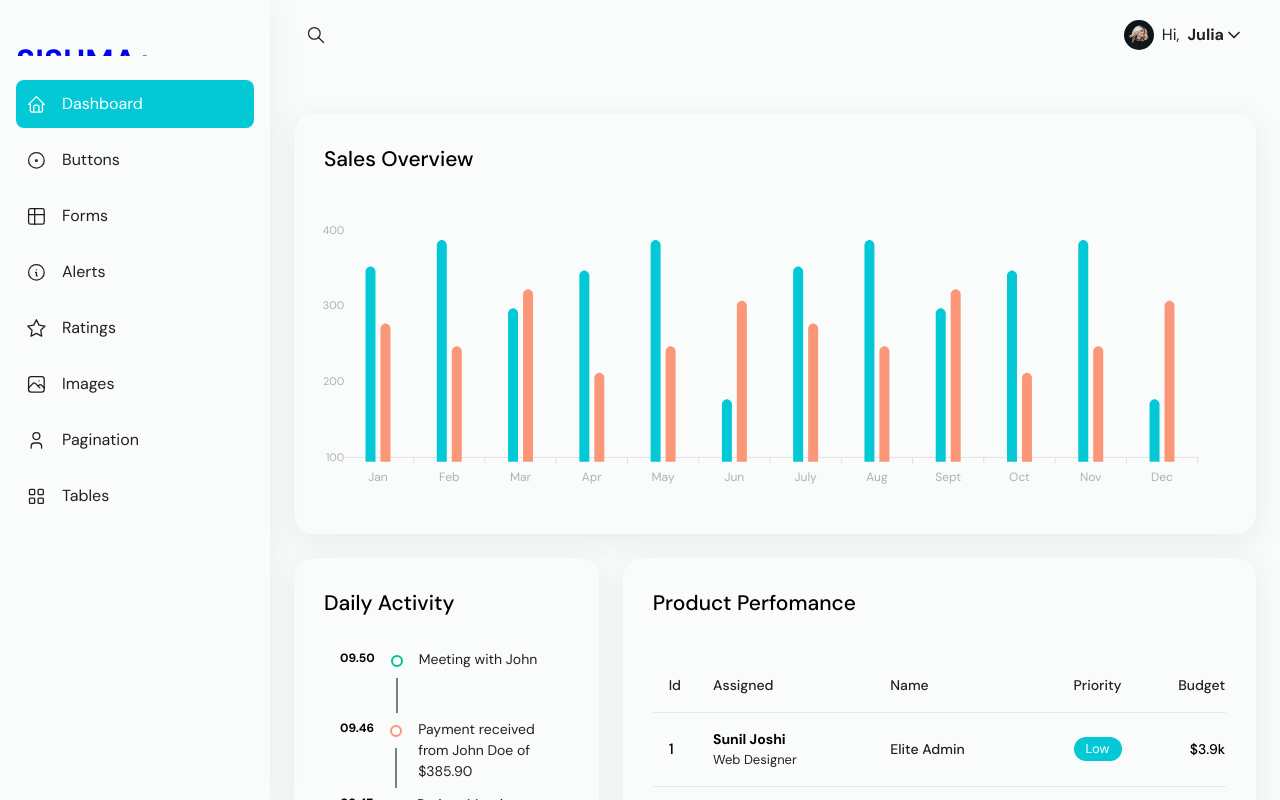
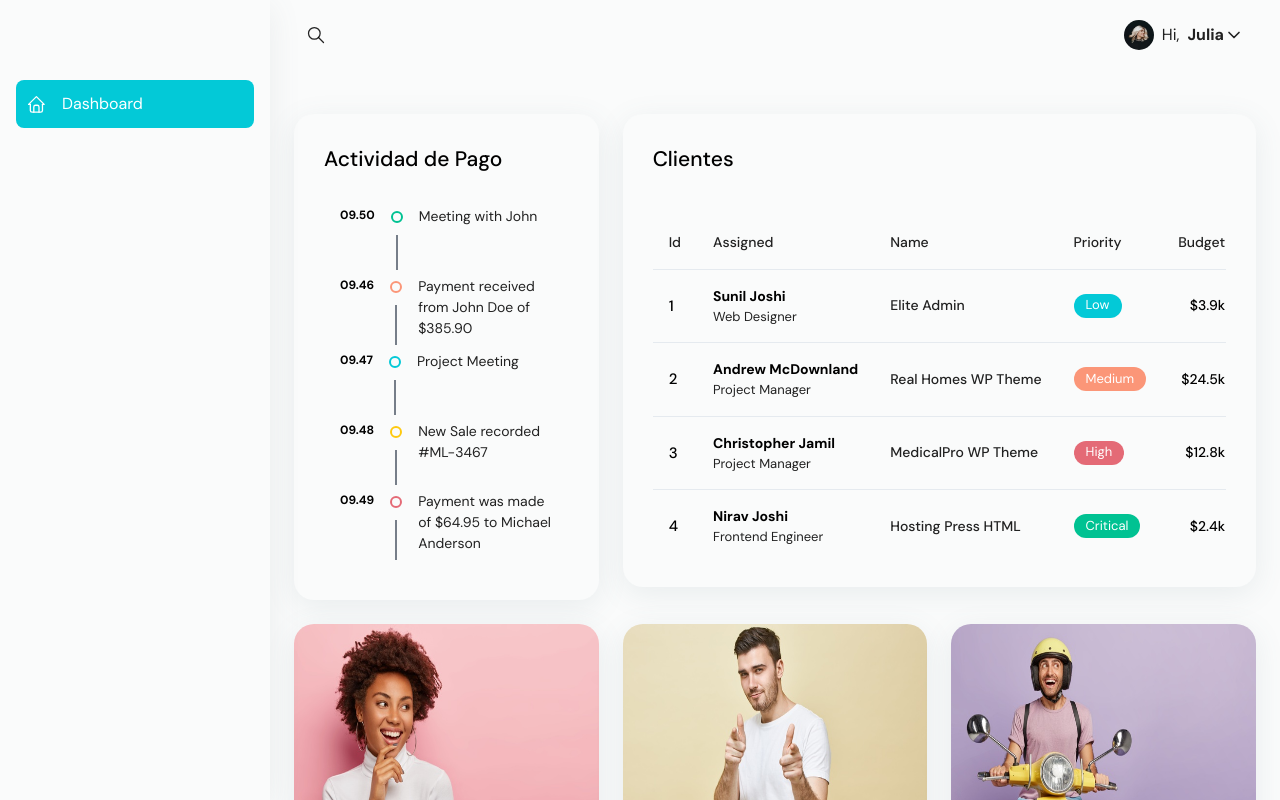
Before and after one commit to jonathanlopezb/dash-sisuma, a Next.js app: page / in a window 1280 px wide. Shown: the top 800 px of the page. Built offline with nearby package versions, Linux system fonts and the light colour scheme.

Commit message:
performent

```diff
--- a/src/app/(DashboardLayout)/components/dashboard/DailyActivity.tsx
+++ b/src/app/(DashboardLayout)/components/dashboard/DailyActivity.tsx
@@ -38,7 +38,7 @@ const activities = [
 
 const DailyActivity = () => {
   return (
-    <DashboardCard title="Daily Activity">
+    <DashboardCard title="Actividad de Pago">
       <Timeline
         sx={{
           p: 0,
--- a/src/app/(DashboardLayout)/components/dashboard/ProductPerformance.tsx
+++ b/src/app/(DashboardLayout)/components/dashboard/ProductPerformance.tsx
@@ -53,7 +53,7 @@ const products = [
 
 const ProductPerfomance = () => {
   return (
-    <BaseCard title="Product Perfomance">
+    <BaseCard title="Clientes">
       <TableContainer
         sx={{
           width: {
--- a/src/app/(DashboardLayout)/layout/shared/logo/Logo.tsx
+++ b/src/app/(DashboardLayout)/layout/shared/logo/Logo.tsx
@@ -12,7 +12,7 @@ const LinkStyled = styled(Link)(() => ({
 const Logo = () => {
   return (
     <LinkStyled href="/">
-      <h1>SISUMA+</h1>
+      {/* Logo */}
     </LinkStyled>
   );
 };
--- a/src/app/(DashboardLayout)/layout/sidebar/MenuItems.tsx
+++ b/src/app/(DashboardLayout)/layout/sidebar/MenuItems.tsx
@@ -11,48 +11,48 @@ const Menuitems = [
     icon: IconHome,
     href: "/",
   },
-  {
-    id: uniqueId(),
-    title: "Buttons",
-    icon: IconCircleDot,
-    href: "/ui-components/buttons",
-  },
-  {
-    id: uniqueId(),
-    title: "Forms",
-    icon: IconTable,
-    href: "/ui-components/forms",
-  },
-  {
-    id: uniqueId(),
-    title: "Alerts",
-    icon: IconInfoCircle,
-    href: "/ui-components/alerts",
-  },
-  {
-    id: uniqueId(),
-    title: "Ratings",
-    icon: IconStar,
-    href: "/ui-components/ratings",
-  },
-  {
-    id: uniqueId(),
-    title: "Images",
-    icon: IconPhoto,
-    href: "/ui-components/images",
-  },
-  {
-    id: uniqueId(),
-    title: "Pagination",
-    icon: IconUser,
-    href: "/ui-components/pagination",
-  },
-  {
-    id: uniqueId(),
-    title: "Tables",
-    icon: IconLayoutGrid,
-    href: "/ui-components/table",
-  },
+  // {
+  //   id: uniqueId(),
+  //   title: "Buttons",
+  //   icon: IconCircleDot,
+  //   href: "/ui-components/buttons",
+  // },
+  // {
+  //   id: uniqueId(),
+  //   title: "Forms",
+  //   icon: IconTable,
+  //   href: "/ui-components/forms",
+  // },
+  // {
+  //   id: uniqueId(),
+  //   title: "Alerts",
+  //   icon: IconInfoCircle,
+  //   href: "/ui-components/alerts",
+  // },
+  // {
+  //   id: uniqueId(),
+  //   title: "Ratings",
+  //   icon: IconStar,
+  //   href: "/ui-components/ratings",
+  // },
+  // {
+  //   id: uniqueId(),
+  //   title: "Images",
+  //   icon: IconPhoto,
+  //   href: "/ui-components/images",
+  // },
+  // {
+  //   id: uniqueId(),
+  //   title: "Pagination",
+  //   icon: IconUser,
+  //   href: "/ui-components/pagination",
+  // },
+  // {
+  //   id: uniqueId(),
+  //   title: "Tables",
+  //   icon: IconLayoutGrid,
+  //   href: "/ui-components/table",
+  // },
 ];
 
 export default Menuitems;
--- a/src/app/(DashboardLayout)/page.tsx
+++ b/src/app/(DashboardLayout)/page.tsx
@@ -12,9 +12,9 @@ const Dashboard = () => {
     <PageContainer title="Dashboard" description="this is Dashboard">
     <Box mt={3}>
       <Grid container spacing={3}>
-        <Grid item xs={12} lg={12}>
+        {/* <Grid item xs={12} lg={12}>
           <SalesOverview />
-        </Grid>
+        </Grid> */}
         {/* ------------------------- row 1 ------------------------- */}
         <Grid item xs={12} lg={4}>
           <DailyActivity />
```
